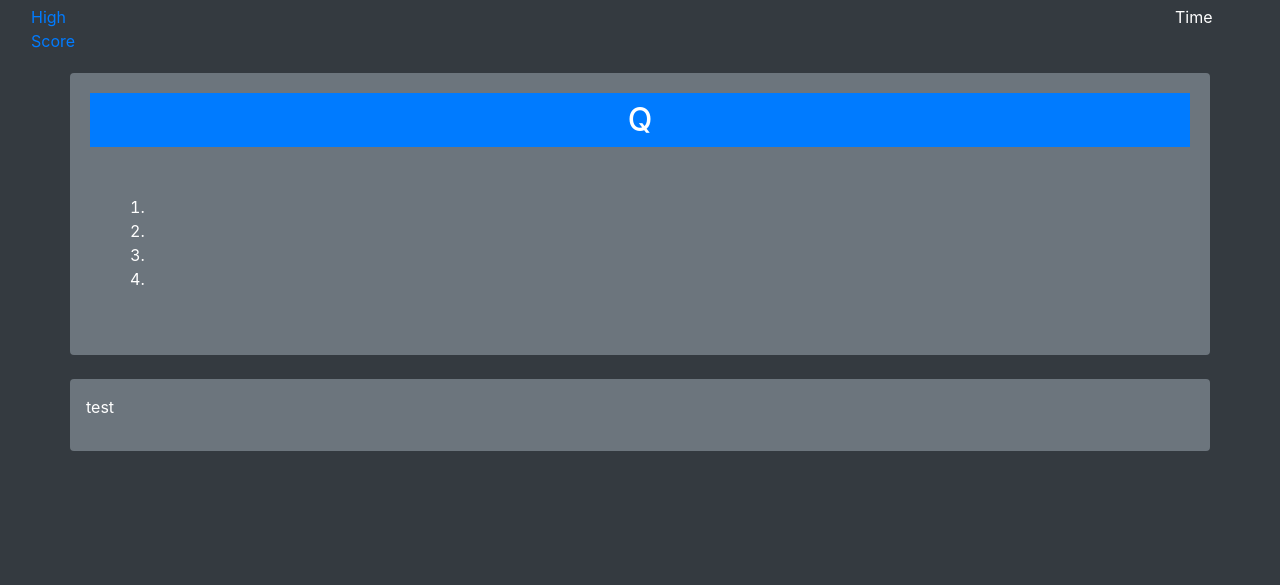
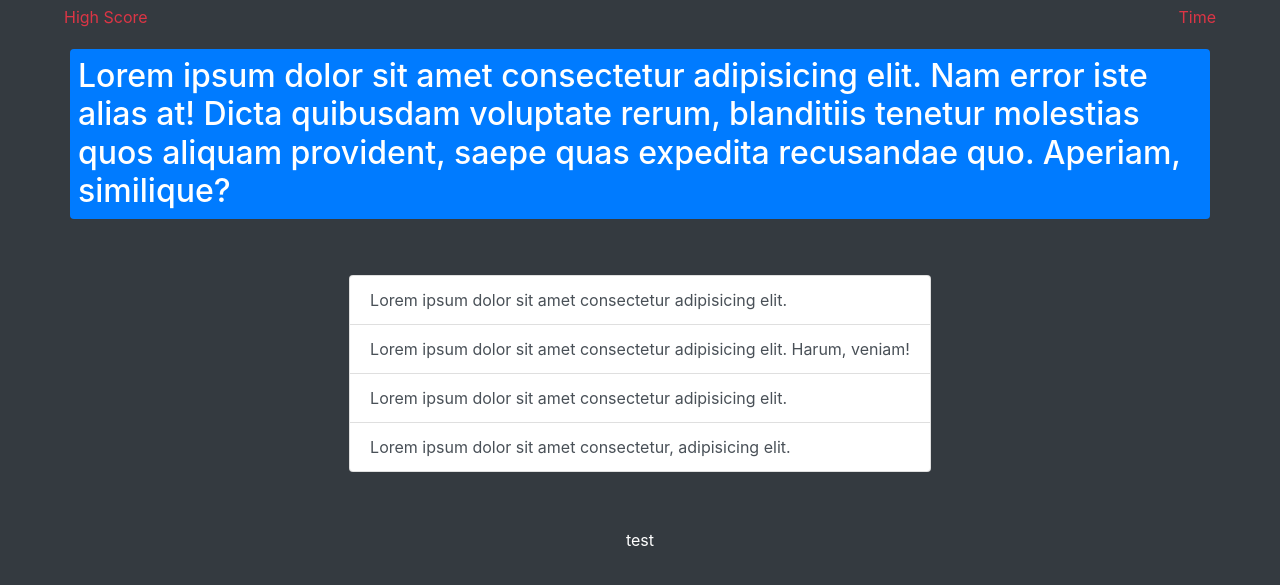
Before and after one commit to KKWChao/Quiz-App, a plain HTML site: page index.html in a window 1280 px wide. Shown: the part 83-668 px from the top of the page. Drawn offline with nearby package versions, Linux system fonts and the light colour scheme.

Commit message:
fixed some issues with padding and formatting

```diff
--- a/index.html
+++ b/index.html
@@ -16,30 +16,31 @@
   </header>
 
   <!-- Boostrap container for JQuery App -->
-  <main class="container min-vw-100">
-    <section class="col-lg-12 w-100 p-3 mb-1">
+  <main class="container-fluid">
+    <section class="col-lg-12 p-3 mb-1">
       <h1 class="bg-info p-2 border-0 rounded text-center text-uppercase">Quiz</h1>
-      <div class="row d-flex justify-content-between">
-        <a class="col-1" href="#">High Score</a>
-        <a class="col-1" id="timer">Time</a>
+      <div class="row justify-content-between">
+        <a class="pl-5 text-danger" href="#">High Score</a>
+        <a class="pr-5 text-danger" id="timer">Time</a>
       </div>
     </section>
 
-    <section class="container w-60 p-3 mb-4 bg-secondary justify-content-center border-0 rounded">
+    <section class="container">
       <!-- Main Question -->
-      <h2 class="row justify-content-center bg-primary m-1 p-2">Q</h2>
+      <h2 class="row d-flex justify-content-center bg-primary p-2 mb-5 border-0 rounded">Lorem ipsum dolor sit amet consectetur adipisicing elit. Nam error iste alias at! Dicta quibusdam voluptate rerum, blanditiis tenetur molestias quos aliquam provident, saepe quas expedita recusandae quo. Aperiam, similique?</h2>
 
-      <ol class="col-6 m-5">
-        <li></li>
-        <li></li>
-        <li></li>
-        <li></li>
-      </ol>
-    </section>
+      <div class="d-flex justify-content-center align-items-center">
+        <ul class="list-group p-2 text-dark mw-50 mb-5">
+          <li class="list-group-item list-group-item-action">Lorem ipsum dolor sit amet consectetur adipisicing elit. </li>
+          <li class="list-group-item list-group-item-action">Lorem ipsum dolor sit amet consectetur adipisicing elit. Harum, veniam!</li>
+          <li class="list-group-item list-group-item-action">Lorem ipsum dolor sit amet consectetur adipisicing elit.</li>
+          <li class="list-group-item list-group-item-action">Lorem ipsum dolor sit amet consectetur, adipisicing elit.</li>
+        </ul>
 
-    <section class="container w-60 p-3 bg-secondary justify-content-center border-0 rounded">
+
+      </div>
       <!-- Answer Choice -->
-      <p>test</p>
+      <p class="row text-white justify-content-center ">test</p>
     </section>
   </main>
 
```
Also changed, not shown: assets/js/script.js (+19 -1 lines).
